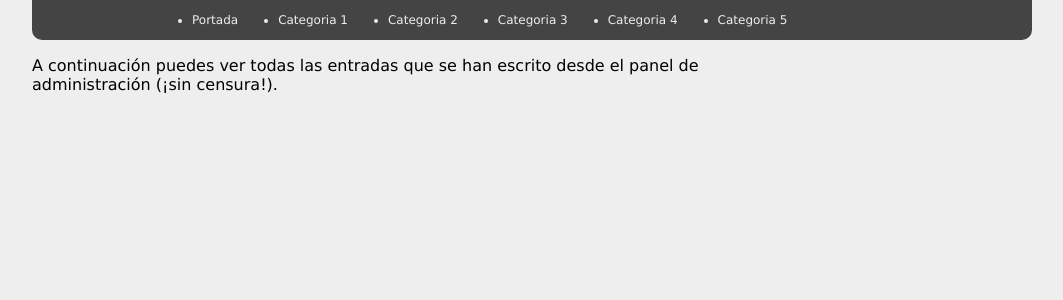
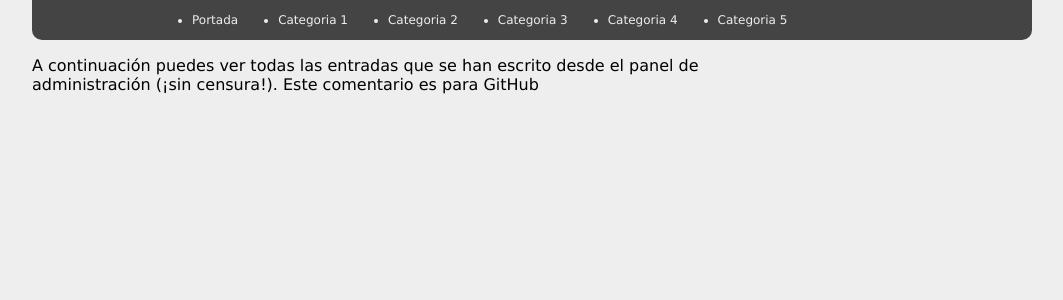
Before and after one commit to rahacker2006/simple_cms_php, a PHP site: page / in a window 1280 px wide. Shown: the top 300 px of the page, without its empty margins (108-1171 px from the left). Run offline with PHP 8.4, Linux system fonts and the light colour scheme; data that the repository does not hold is empty.

Commit message:
Index
Se agrego un comentario en index.php

```diff
--- a/index.php
+++ b/index.php
@@ -7,7 +7,7 @@
 ?>
 
 	<div id="contenido_izq">
-	<p>A continuación puedes ver todas las entradas que se han escrito desde el panel de administración (¡sin censura!).</p>
+	<p>A continuación puedes ver todas las entradas que se han escrito desde el panel de administración (¡sin censura!). Este comentario es para GitHub</p>
 	<?php while ($post = mysql_fetch_array($res)) {
 		$id = $post['categoria'];
 		$sql = sprintf("SELECT categoria FROM categorias WHERE id = '$id'");
```
